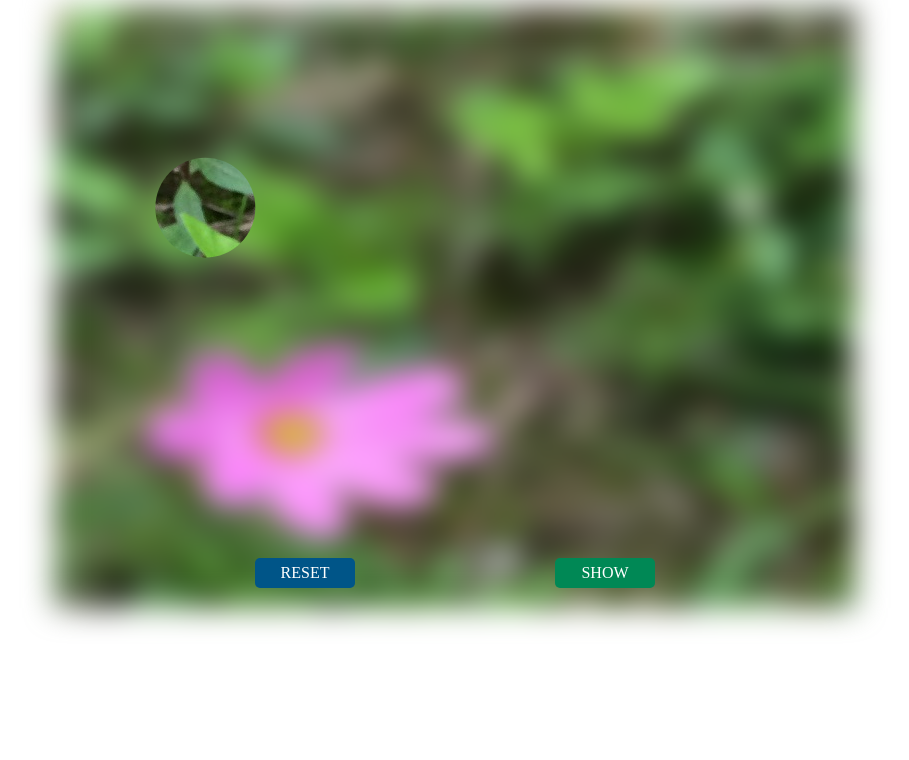
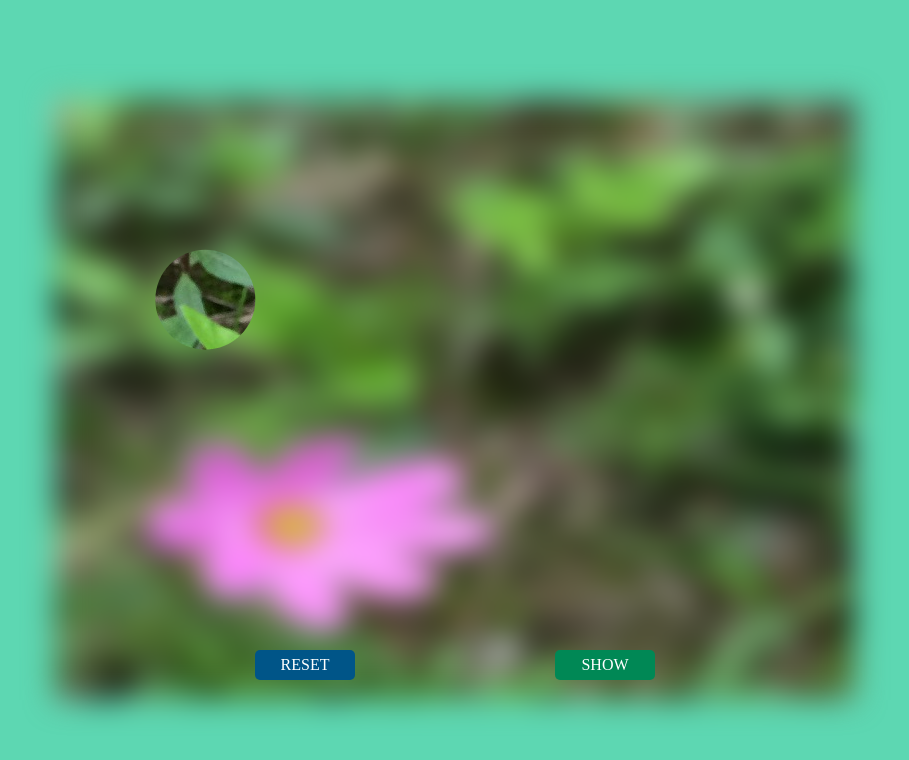
Before and after one commit to erbrother/wphoto, a plain HTML site: page index.html in a window 1280 px wide. Shown: the whole page, without its empty margins (185-1094 px from the left). Drawn offline with Linux system fonts and the light colour scheme.

Commit message:
about body's background-color

```diff
--- a/index.html
+++ b/index.html
@@ -4,10 +4,14 @@
 <meta http-equiv="Content-Type" content="text/html; charset=utf-8" />
 <title>微信红包照片</title>
 <style>
+	body{
+		background-color: #5DD7B2;
+	}
 	#blur-div{
 		width:800px;
 		height:600px;
 		margin:0 auto;
+		margin-top:100px;
 		position:relative;
 	}
 
```
